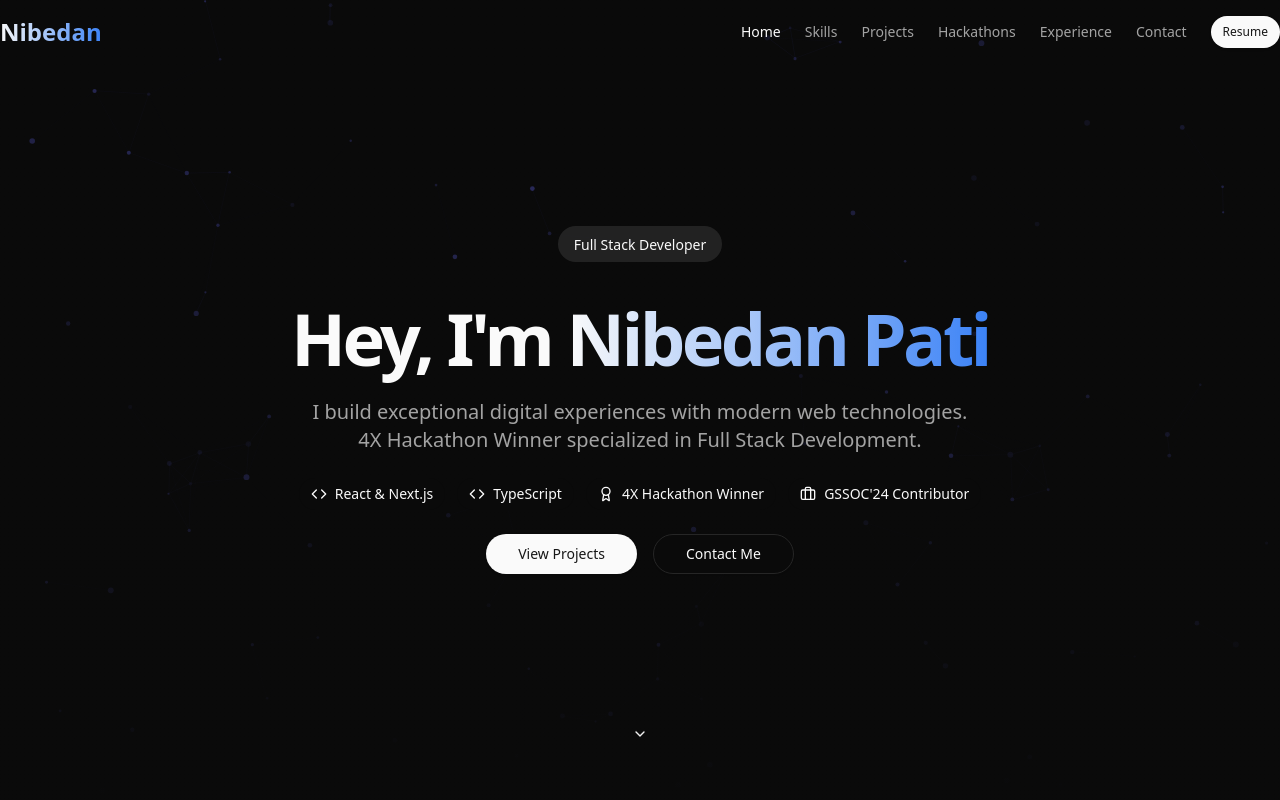
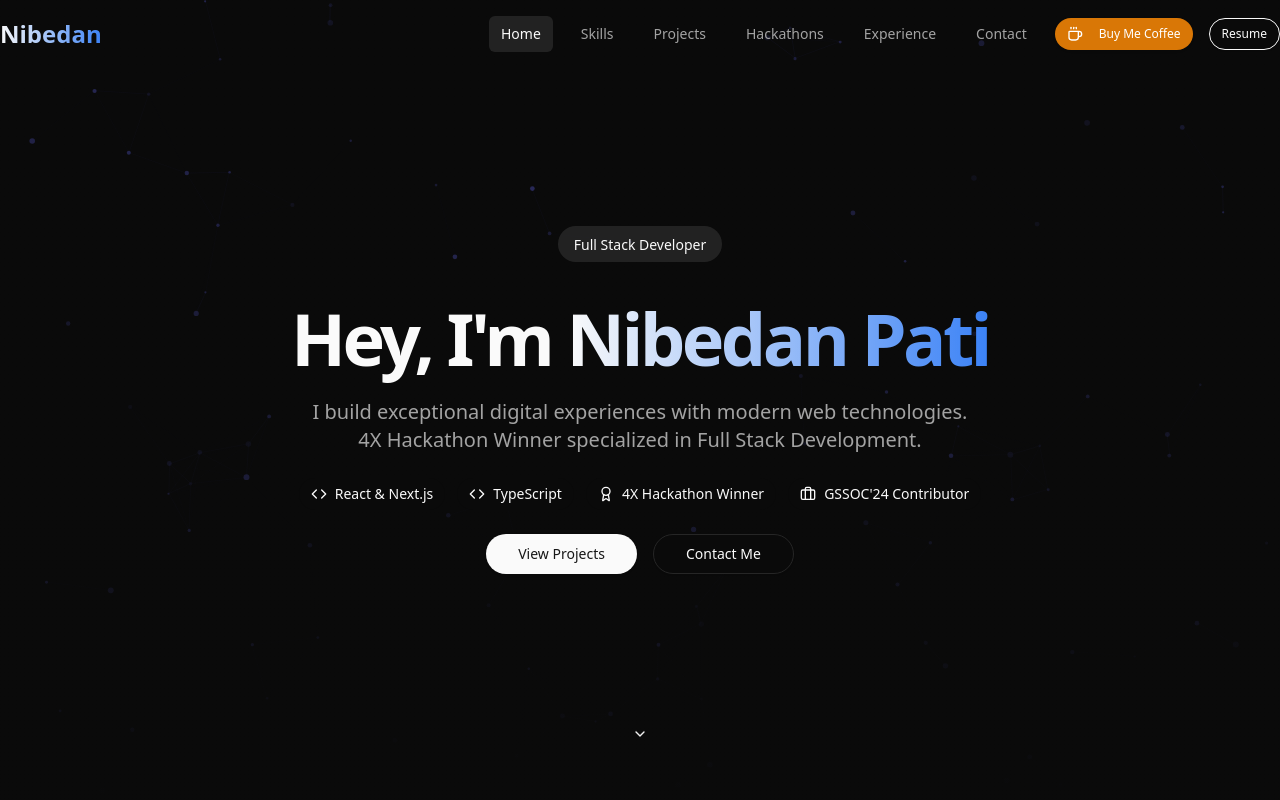
Before and after one commit to Heisenberg300604/Nibedan-Portfolio, a Next.js app: page / in a window 1280 px wide. Shown: the top 800 px of the page. Built offline with nearby package versions, Linux system fonts and the light colour scheme.

Commit message:
buy me a coffee :)

```diff
--- a/src/components/layouts/navbar.tsx
+++ b/src/components/layouts/navbar.tsx
@@ -11,7 +11,7 @@ import {
   SheetContent,
   SheetTrigger,
 } from "@/components/ui/sheet";
-import { Menu } from "lucide-react";
+import { Menu, Coffee } from "lucide-react";
 
 const navigation = [
   { name: "Home", href: "/" },
@@ -38,10 +38,10 @@ export default function Navbar() {
   return (
     <header
       className={cn(
-        "fixed top-0 w-full z-50 transition-all duration-300",
+        "fixed top-0 w-full z-50 transition-all duration-300 border-b",
         scrolled
-          ? "bg-background/80 backdrop-blur-md py-2 shadow-md"
-          : "bg-transparent py-4"
+          ? "bg-background/90 backdrop-blur-md py-2 shadow-lg border-border/10"
+          : "bg-transparent py-4 border-transparent"
       )}
     >
       <div className="container flex justify-between items-center">
@@ -52,22 +52,37 @@ export default function Navbar() {
         </Link>
 
         {/* Desktop Navigation */}
-        <nav className="hidden md:flex items-center space-x-6">
+        <nav className="hidden md:flex items-center space-x-4">
           {navigation.map((item) => (
             <Link
               key={item.name}
               href={item.href}
               className={cn(
-                "text-sm transition-colors hover:text-primary",
+                "text-sm transition-colors hover:text-primary px-3 py-2 rounded-md",
                 pathname === item.href
-                  ? "text-primary font-medium"
-                  : "text-muted-foreground"
+                  ? "text-primary font-medium bg-primary/10"
+                  : "text-muted-foreground hover:bg-accent/50"
               )}
             >
               {item.name}
             </Link>
           ))}
-          <Button asChild size="sm" className="rounded-full">
+          <Button
+            asChild
+            size="sm"
+            className="rounded-full bg-amber-600 hover:bg-amber-700 text-white"
+          >
+            <a href="https://buymeacoffee.com" target="_blank" rel="noopener noreferrer">
+              <Coffee className="h-4 w-4 mr-2" />
+              Buy Me Coffee
+            </a>
+          </Button>
+          <Button
+            asChild
+            size="sm"
+            variant="outline"
+            className="rounded-full border-primary text-primary hover:bg-primary/10"
+          >
             <a href="/resume.pdf" target="_blank" rel="noopener noreferrer">
               Resume
             </a>
@@ -85,23 +100,36 @@ export default function Navbar() {
                 <span className="sr-only">Toggle menu</span>
               </Button>
             </SheetTrigger>
-            <SheetContent side="right">
-              <nav className="flex flex-col space-y-6 mt-12">
+            <SheetContent side="right" className="bg-background border-l-border/20">
+              <nav className="flex flex-col space-y-4 mt-12">
                 {navigation.map((item) => (
                   <Link
                     key={item.name}
                     href={item.href}
                     className={cn(
-                      "text-lg transition-colors hover:text-primary",
+                      "text-lg transition-colors hover:text-primary px-4 py-3 rounded-md",
                       pathname === item.href
-                        ? "text-primary font-medium"
-                        : "text-muted-foreground"
+                        ? "text-primary font-medium bg-primary/10"
+                        : "text-muted-foreground hover:bg-accent/50"
                     )}
                   >
                     {item.name}
                   </Link>
                 ))}
-                <Button asChild className="w-full mt-4">
+                <Button
+                  asChild
+                  className="w-full mt-2 bg-amber-600 hover:bg-amber-700 text-white"
+                >
+                  <a href="https://buymeacoffee.com" target="_blank" rel="noopener noreferrer">
+                    <Coffee className="h-4 w-4 mr-2" />
+                    Buy Me Coffee
+                  </a>
+                </Button>
+                <Button
+                  asChild
+                  variant="outline"
+                  className="w-full mt-2 border-primary text-primary hover:bg-primary/10"
+                >
                   <a href="/resume.pdf" target="_blank" rel="noopener noreferrer">
                     Download Resume
                   </a>
```
